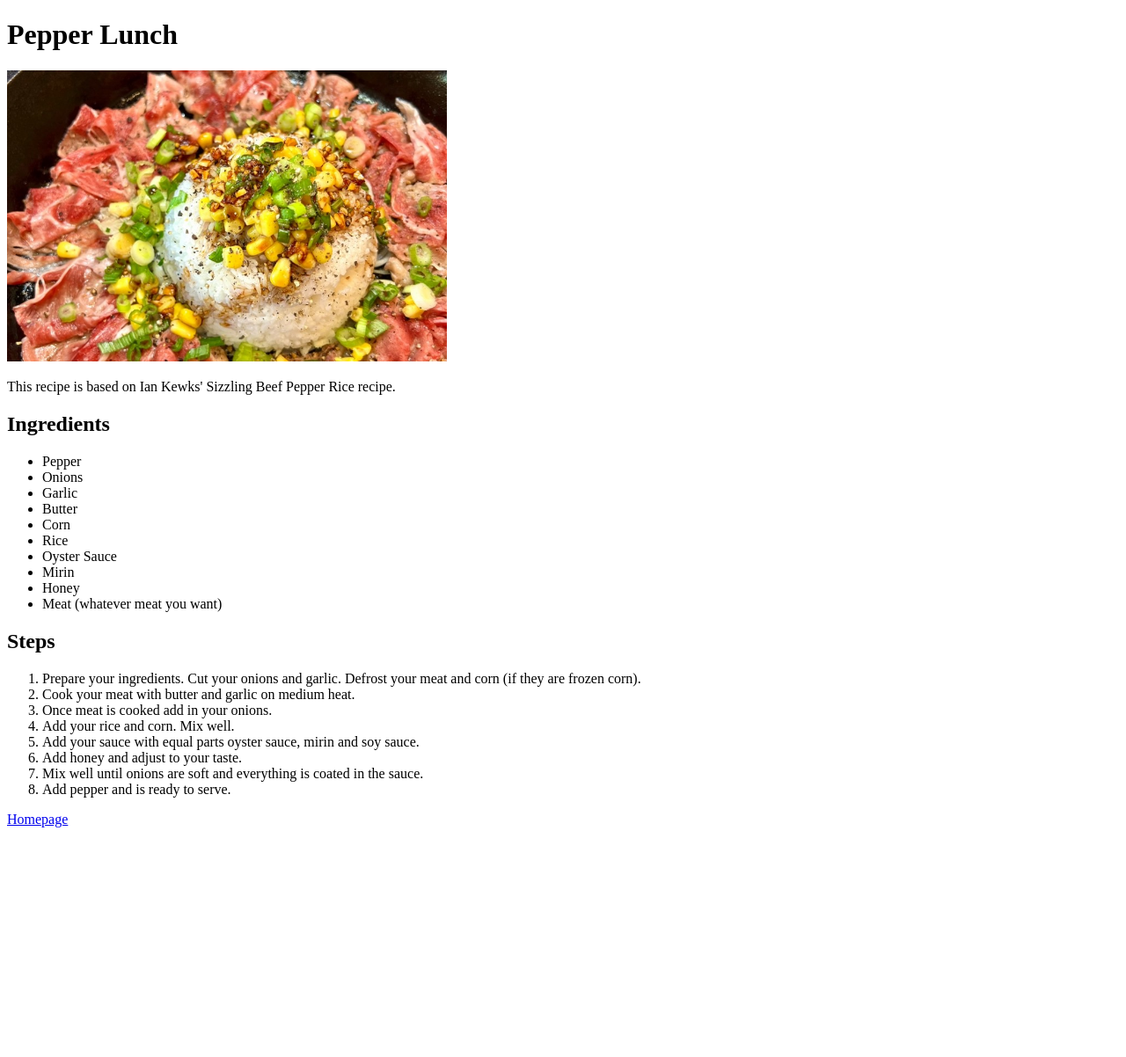
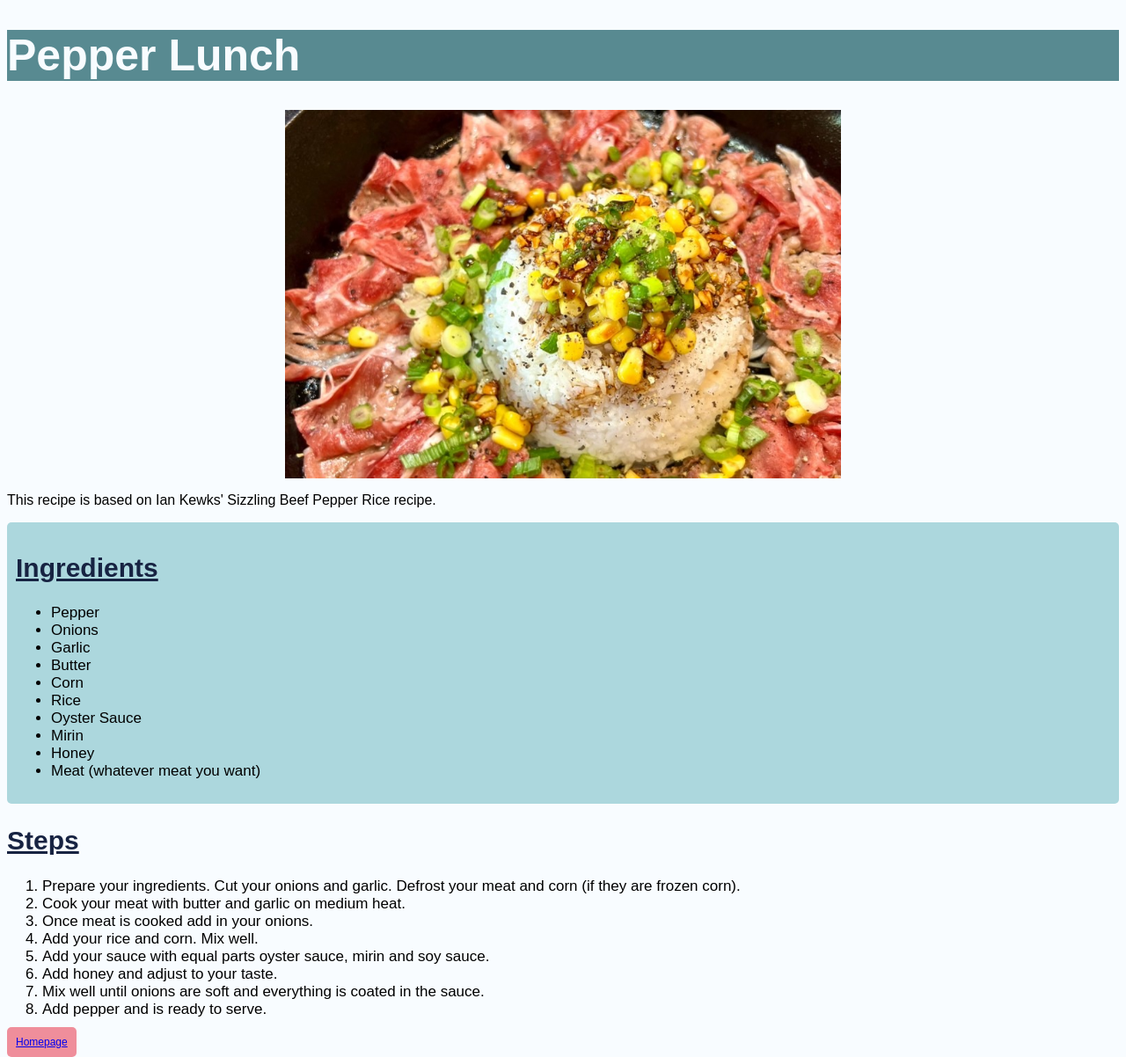
Before and after one commit to hayleyp8/odin-recipes, a plain HTML site: page recipes/pepperlunch.html in a window 1280 px wide. Shown: the whole page at 88% size. Before the commit the page ends 949 px from the top, so only its background shows below. Drawn offline with Linux system fonts and the light colour scheme.

Commit message:
Added css

```diff
--- a/recipes/pepperlunch.html
+++ b/recipes/pepperlunch.html
@@ -3,16 +3,21 @@
 <head>
     <meta charset="UTF-8">
     <meta name="viewport" content="width=device-width, initial-scale=1.0">
+    <link rel="stylesheet" href="../stylesheet.css">
     <title>Pepper Lunch</title>
 </head>
 <body>
-    <H1>Pepper Lunch</H1>
-    <img src="../images/pepperlunch.jpg" alt="pepper lunch" width="500">
 
+    <div class="titlebanner">
+        <h1 class="title">Pepper Lunch</h1>
+    </div>
+
+    <img class="foodpics" src="../images/pepperlunch.jpg" alt="pepper lunch" width="500">
     <p>This recipe is based on Ian Kewks' Sizzling Beef Pepper Rice recipe. </p>
 
-    <h2>Ingredients</h2>
-    <ul>
+    <div class="ingredientsbox">
+        <h2 class="listtitle">Ingredients</h2>
+        <ul class="recipelist">
             <li>Pepper</li>
             <li>Onions</li>
             <li>Garlic</li>
@@ -24,9 +29,12 @@
             <li>Honey</li>
             <li>Meat (whatever meat you want)</li>
         </ul>
+    </div>
 
-    <h2>Steps</h2>
-    <ol>
+
+    <div>
+        <h2 class="listtitle" >Steps</h2>
+        <ol class="recipelist">
             <li>Prepare your ingredients.
                 Cut your onions and garlic. Defrost your meat and corn (if they
                 are frozen corn).
@@ -40,8 +48,10 @@
             <li>Mix well until onions are soft and everything is coated in the sauce.</li>
             <li>Add pepper and is ready to serve.</li>
         </ol>
+    </div>
 
-    <a href="../index.html">Homepage</a>
+
+    <a id="homepage" href="../index.html">Homepage</a>
 </body>
 </body>
 </html>
--- a/stylesheet.css
+++ b/stylesheet.css
@@ -0,0 +1,66 @@
+h1, h2 {
+    color: #172342;
+}
+
+p {
+    font-family: Arial, Helvetica, sans-serif;
+}
+
+#homepage {
+    background-color: #ef8e9b;
+    font-size: 12px;
+    padding: 10px 10px;
+    border-radius: 5px;
+    font-family: Arial, Helvetica, sans-serif;
+}
+
+#homepage:hover {
+    background-color: #6faeb0;
+}
+
+.recipelist {
+    font-size: 17px;
+    font-family: Arial, Helvetica, sans-serif;
+}
+
+.title {
+    font-size: 50px;
+    font-family: Arial, Helvetica, sans-serif;
+    color: #f8fcff;
+}
+
+.listtitle {
+    font-size: 30px;
+    font-family: Arial, Helvetica, sans-serif;
+    text-decoration: underline;
+}
+
+div.titlebanner {
+    background-color: #588a91;
+}
+
+div.ingredientsbox {
+    background-color: #acd7dd;
+    padding: 10px 10px;
+    border-radius: 5px;
+}
+
+.foodpics {
+    display: block;
+    margin-left: auto;
+    margin-right: auto;
+    width: 50%;
+}
+
+body {
+    background-color: #f8fcff;
+}
+
+
+
+/* colours
+light green bue #6faeb0
+darker #588a91
+dark blue #172342
+pink #ef8e9b
+*/
```
Also changed, not shown: index.html (+6 -3 lines), recipes/gochujangudon.html (+16 -7 lines), recipes/kimchipancake.html (+17 -7 lines). Lines whose indentation alone changed are shown as unchanged.
